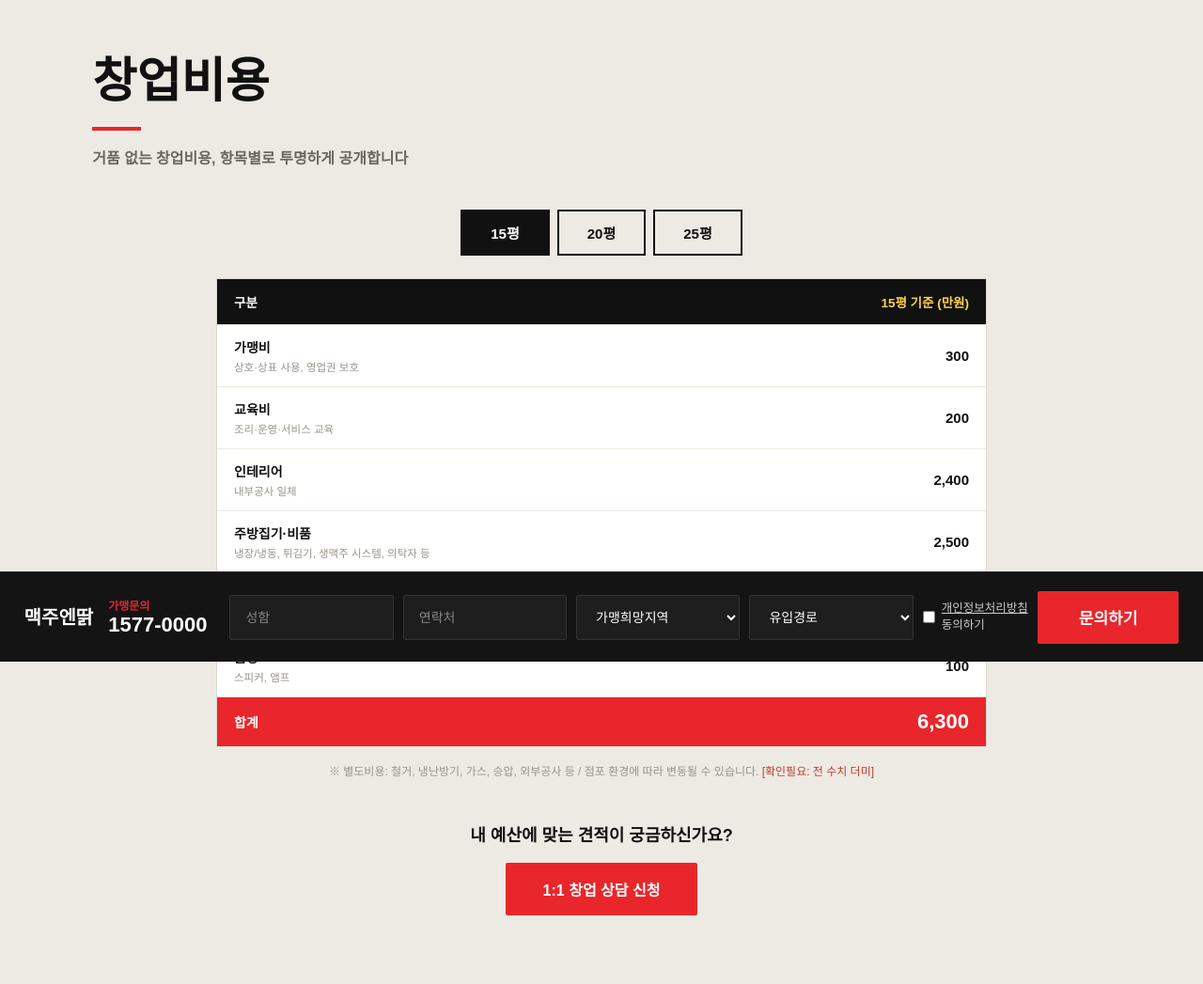
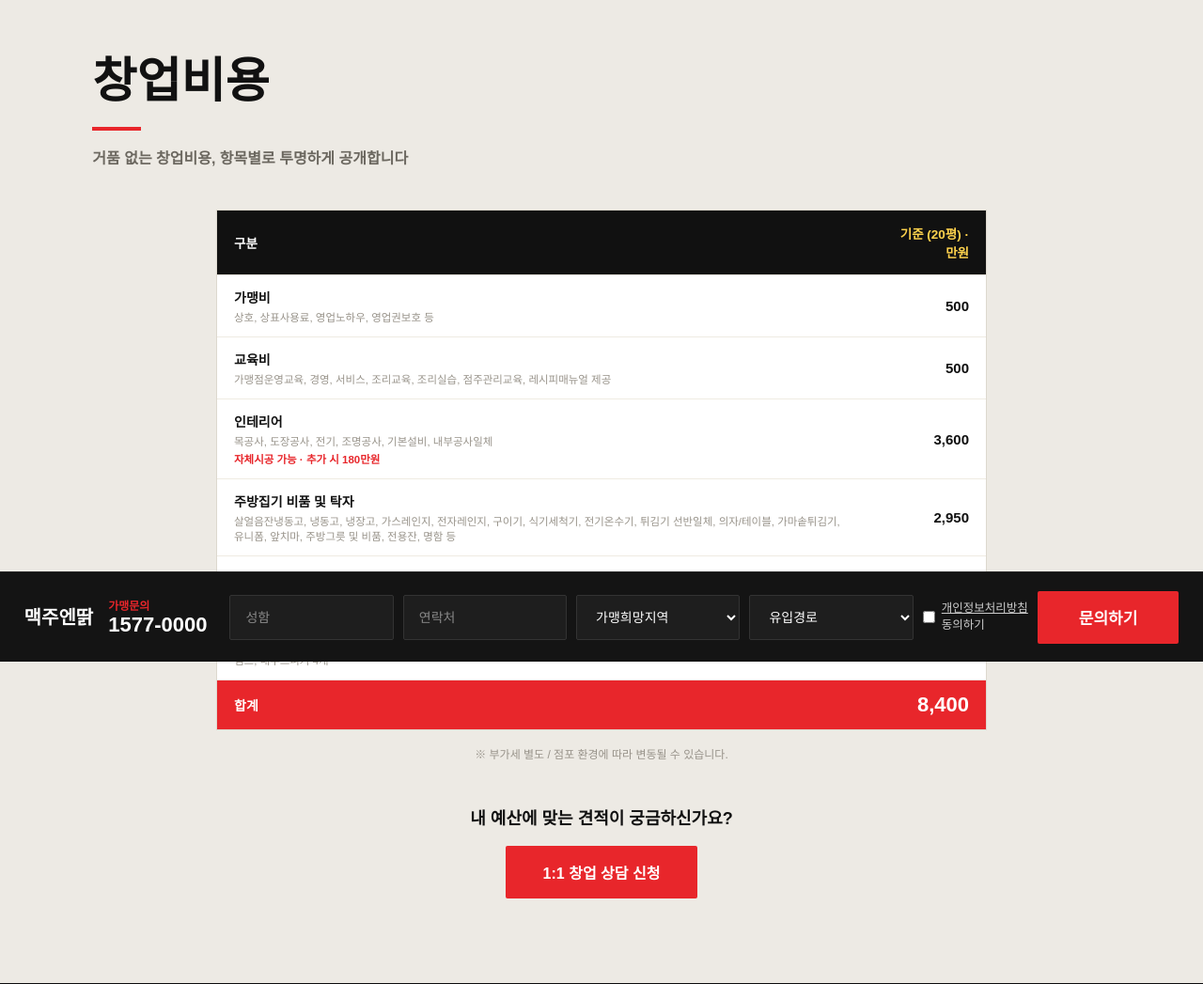
Before and after one commit to Jeongdonghwan/beerpub_prj, a Flask app: page /startup/cost in a window 1280 px wide. Shown: the part 96-1143 px from the top of the page at 94% size. Run offline with Flask 3, Linux system fonts and the light colour scheme; some web fonts are replaced.

Commit message:
창업비용 확정 수치 반영(20평 기준 8,400) + S4 음식 이미지 확대
- 비용표: 평형 탭 제거, 20평 단일 기준. 가맹비/교육비 500,
  인테리어 3,600(자체시공 가능·추가 시 180만원 비고), 주방집기 2,950,
  간판 750, 음향 100 — 합계 8,400 (Jinja 합산)
- S4: 누끼 음식 3종을 레퍼런스처럼 대형(중앙 확대)으로, 배경 딤 강화

Co-Authored-By: Claude Fable 5 <noreply@anthropic.com>

```diff
--- a/app/static/css/sub.css
+++ b/app/static/css/sub.css
@@ -114,6 +114,7 @@ body.sub .ctab th:last-child{text-align:right;color:var(--yellow)}
 body.sub .ctab td{padding:13px 18px;border-top:1px solid #EFEBE2;font-size:14px}
 body.sub .ctab td:last-child{text-align:right;font-family:var(--disp);font-weight:700;font-size:15px}
 body.sub .ctab td small{display:block;color:#98938a;font-size:11.5px;margin-top:3px}
+body.sub .ctab td .rnote{color:var(--red);font-weight:700}
 body.sub .ctab tr.tt td{background:var(--red);color:#fff;font-weight:800}
 body.sub .ctab tr.tt td:last-child{font-size:22px}
 .cost-note{text-align:center;color:#98938a;font-size:12px;margin-top:16px}
--- a/app/templates/startup/cost.html
+++ b/app/templates/startup/cost.html
@@ -5,28 +5,23 @@
 <div class="wrap">
   {{ page_head('창업비용', '거품 없는 창업비용, 항목별로 투명하게 공개합니다') }}
 
-  <div class="tabs" data-reveal>
-    {% for size in brand.cost_table.sizes %}
-    <button type="button" data-size="{{ loop.index0 }}" class="disp {% if loop.first %}on{% endif %}">{{ size }}</button>
-    {% endfor %}
-  </div>
-  {% for size in brand.cost_table.sizes %}
-  {% set i = loop.index0 %}
-  <div class="ctab {% if loop.first %}on{% endif %}" data-size="{{ i }}">
+  <div class="ctab on" data-reveal>
     <table>
-      <thead><tr><th>구분</th><th>{{ size }} 기준 (만원)</th></tr></thead>
+      <thead><tr><th>구분</th><th>{{ brand.cost_table.size_label }} · 만원</th></tr></thead>
       <tbody>
         {% set ns = namespace(total=0) %}
         {% for r in brand.cost_table.rows %}
-        {% set ns.total = ns.total + r.cost[i] %}
-        <tr><td><b>{{ r.item }}</b><small>{{ r.desc }}</small></td><td class="disp">{{ '{:,}'.format(r.cost[i]) }}</td></tr>
+        {% set ns.total = ns.total + r.cost %}
+        <tr>
+          <td><b>{{ r.item }}</b><small>{{ r.desc }}</small>{% if r.note %}<small class="rnote">{{ r.note }}</small>{% endif %}</td>
+          <td class="disp">{{ '{:,}'.format(r.cost) }}</td>
+        </tr>
         {% endfor %}
         <tr class="tt"><td>합계</td><td>{{ '{:,}'.format(ns.total) }}</td></tr>
       </tbody>
     </table>
   </div>
-  {% endfor %}
-  <p class="cost-note">{{ brand.cost_table.footnote }} <span style="color:#c0392b">[확인필요: 전 수치 더미]</span></p>
+  <p class="cost-note">{{ brand.cost_table.footnote }}</p>
 
   <div class="cost-cta" data-reveal>
     <p>내 예산에 맞는 견적이 궁금하신가요?</p>
@@ -34,6 +29,3 @@
   </div>
 </div>
 {% endblock %}
-{% block scripts %}
-<script src="{{ url_for('static', filename='js/main.js') }}" defer></script>
-{% endblock %}
--- a/config/brand.py
+++ b/config/brand.py
@@ -110,18 +110,24 @@ BRAND = {
         {"label": "번화가 상권",       "copy": "분위기 있게 한 잔", "image": ""},
     ],
 
-    # ---------- S11 창업비용 (단위: 만원) ----------
-    "cost_table": {                       # [확인필요] 전 수치 더미
-        "sizes": ["15평", "20평", "25평"],
+    # ---------- 창업비용 (단위: 만원, 20평 기준 — 확정 수치) ----------
+    "cost_table": {
+        "size_label": "기준 (20평)",
         "rows": [
-            {"item": "가맹비",       "desc": "상호·상표 사용, 영업권 보호",             "cost": [300, 300, 300]},
-            {"item": "교육비",       "desc": "조리·운영·서비스 교육",                  "cost": [200, 200, 200]},
-            {"item": "인테리어",     "desc": "내부공사 일체",                         "cost": [2400, 3200, 4000]},
-            {"item": "주방집기·비품", "desc": "냉장/냉동, 튀김기, 생맥주 시스템, 의탁자 등", "cost": [2500, 2700, 2900]},
-            {"item": "간판·사인물",   "desc": "전면간판, 내외부 사인",                  "cost": [800, 800, 800]},
-            {"item": "음향",         "desc": "스피커, 앰프",                          "cost": [100, 100, 100]},
+            {"item": "가맹비", "cost": 500, "note": "",
+             "desc": "상호, 상표사용료, 영업노하우, 영업권보호 등"},
+            {"item": "교육비", "cost": 500, "note": "",
+             "desc": "가맹점운영교육, 경영, 서비스, 조리교육, 조리실습, 점주관리교육, 레시피매뉴얼 제공"},
+            {"item": "인테리어", "cost": 3600, "note": "자체시공 가능 · 추가 시 180만원",
+             "desc": "목공사, 도장공사, 전기, 조명공사, 기본설비, 내부공사일체"},
+            {"item": "주방집기 비품 및 탁자", "cost": 2950, "note": "",
+             "desc": "살얼음잔냉동고, 냉동고, 냉장고, 가스레인지, 전자레인지, 구이기, 식기세척기, 전기온수기, 튀김기 선반일체, 의자/테이블, 가마솥튀김기, 유니폼, 앞치마, 주방그릇 및 비품, 전용잔, 명함 등"},
+            {"item": "간판 및 사인물", "cost": 750, "note": "",
+             "desc": "전면간판, 내부사인물, 외부사인물, 네온"},
+            {"item": "음향 및 스피커", "cost": 100, "note": "",
+             "desc": "앰프, 내부스피커 4개"},
         ],
-        "footnote": "※ 별도비용: 철거, 냉난방기, 가스, 승압, 외부공사 등 / 점포 환경에 따라 변동될 수 있습니다.",
+        "footnote": "※ 부가세 별도 / 점포 환경에 따라 변동될 수 있습니다.",
     },
 
     # ---------- 개설절차 8단계 ----------
```
Also changed, not shown: app/static/css/main.css (+6 -4 lines), app/templates/main/sections/_s12_cost.html (+9 -14 lines), .claude/settings.json.
